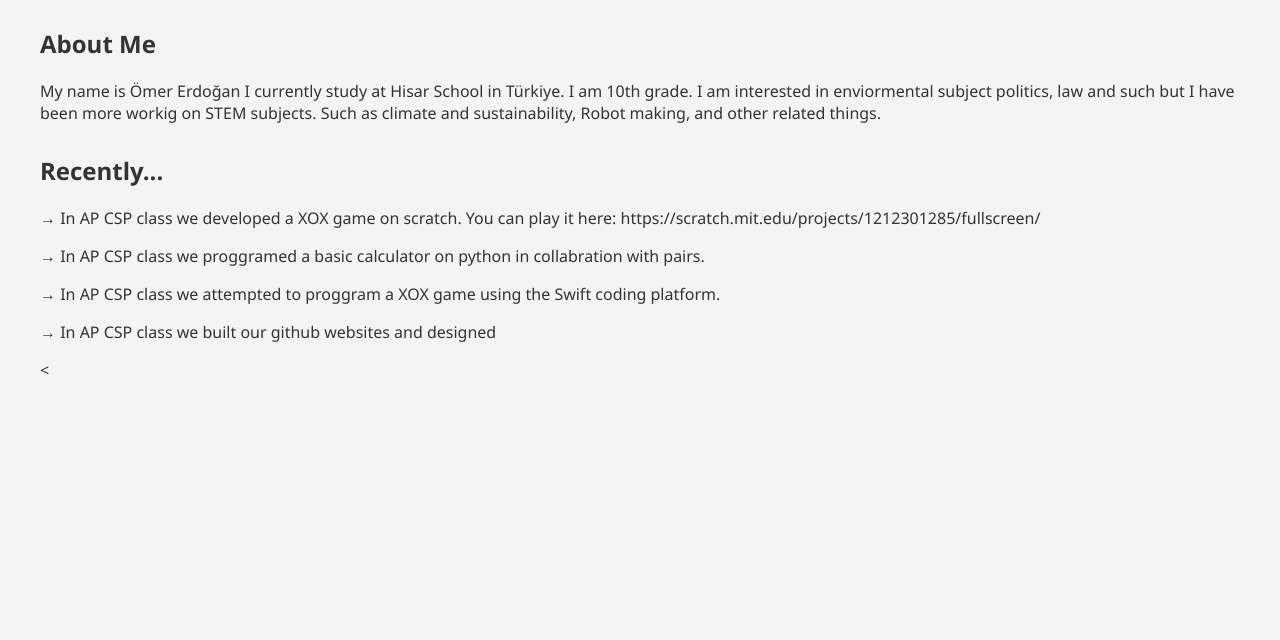
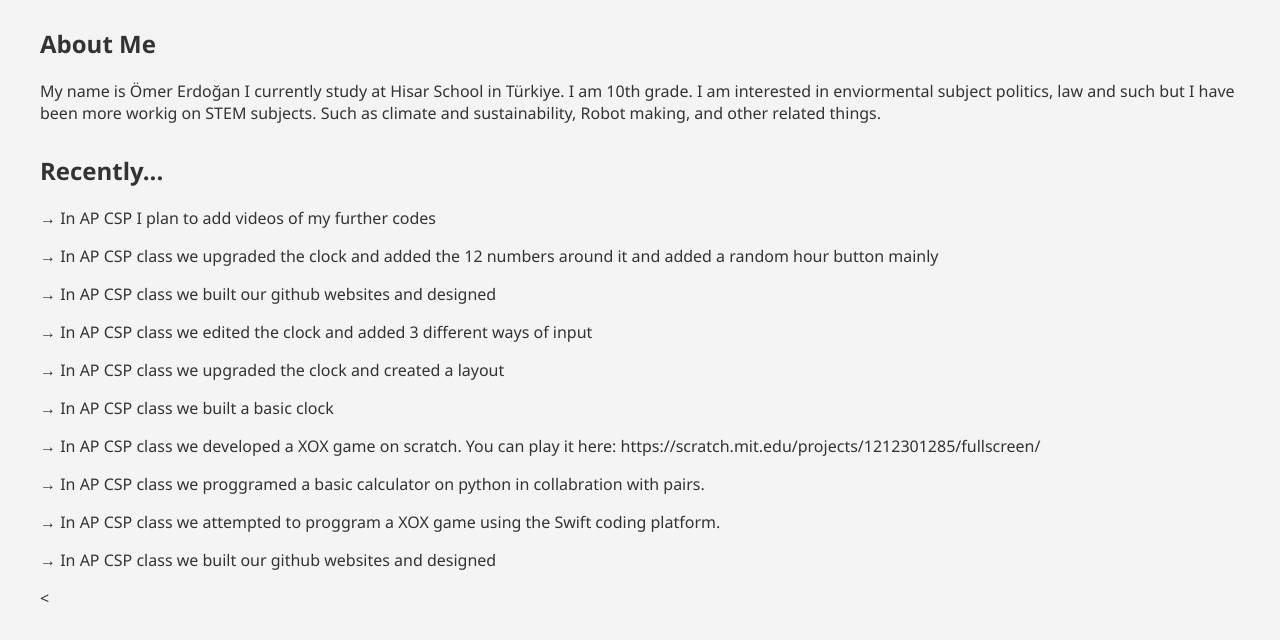
Before and after one commit to omererdogan-sys/omererdogan.github.io, a plain HTML site: page index.html in a window 1280 px wide. Shown: the part 130-770 px from the top of the page. Drawn offline with Linux system fonts and the light colour scheme.

Commit message:
Update index.html

```diff
--- a/index.html
+++ b/index.html
@@ -19,9 +19,24 @@
   </section>
   <section>
     <h2>Recently...</h2>
+    <p>→ In AP CSP I plan to add videos of my further codes</p>
+
+    <p>→ In AP CSP class we upgraded the clock and added the 12 numbers around it and added a random hour button mainly</p>
+
+    <p>→ In AP CSP class we built our github websites and designed</p>
+
+    <p>→ In AP CSP class we edited the clock and added 3 different ways of input</p>
+
+    <p>→ In AP CSP class we upgraded the clock and created a layout</p>
+
+    <p>→ In AP CSP class we built a basic clock</p>
+
     <p>→ In AP CSP class we developed a XOX game on scratch. You can play it here: https://scratch.mit.edu/projects/1212301285/fullscreen/</p>
+
     <p>→ In AP CSP class we proggramed a basic calculator on python in collabration with pairs.</p>
+
     <p>→ In AP CSP class we attempted to proggram a XOX game using the Swift coding platform.</p>
+
     <p>→ In AP CSP class we built our github websites and designed</p>
                                                                                                                                                                                   <
   </section>
```
